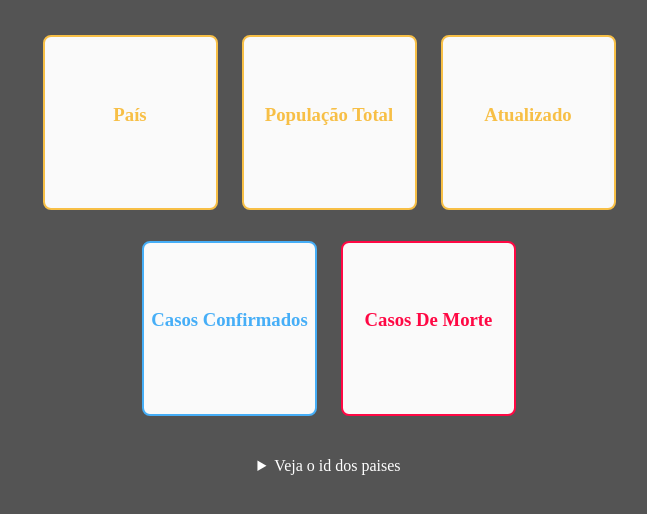
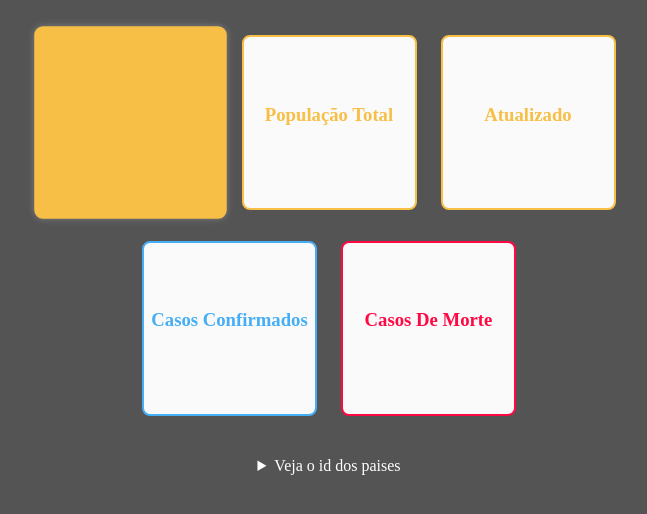
Before and after one commit to AntonyGaetano/Consumo_Api_CoronaVac, a plain HTML site: page index.html in a window 1280 px wide. In both pictures the pointer is over the element "País". Shown: the part 138-652 px from the top of the page, without its empty margins (311-958 px from the left). Drawn offline with Linux system fonts and the light colour scheme; no server answers.

Commit message:
Update style.css

```diff
--- a/style.css
+++ b/style.css
@@ -106,14 +106,16 @@ main > div:nth-child(5){
     color:#ff0844;
 }
 
-/*
+
 main > div:hover{
-    background-color: dodgerblue;
+    background-color: currentColor;
     cursor: pointer;
     transform: scale(1.1);
     box-shadow: 0px 0px 6px gray;
-    color:white;
-}  */
+    font-size: 24px;
+    padding-bottom: 4.7rem;
+    overflow: hidden;
+}
 
 summary{
     color:white;
```
